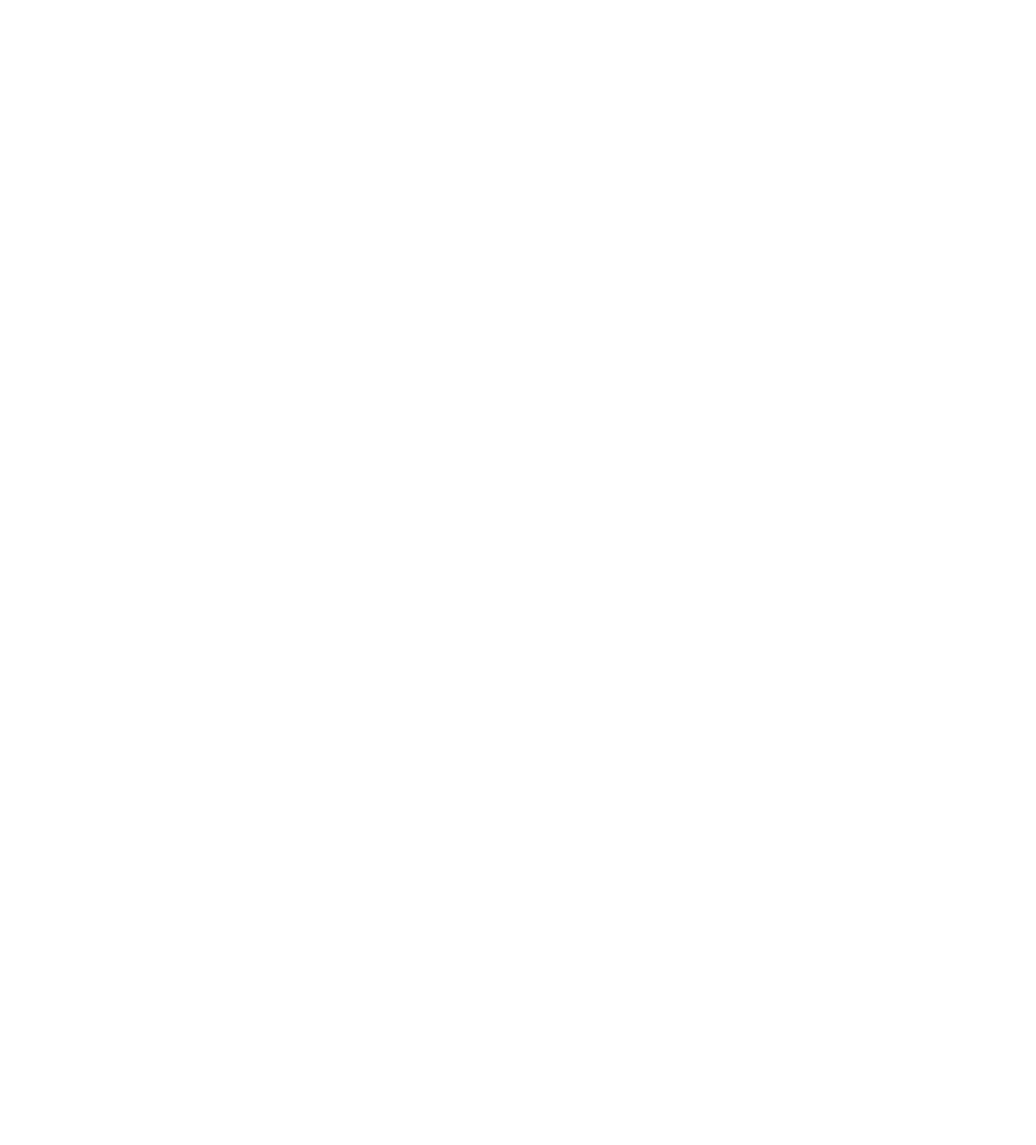
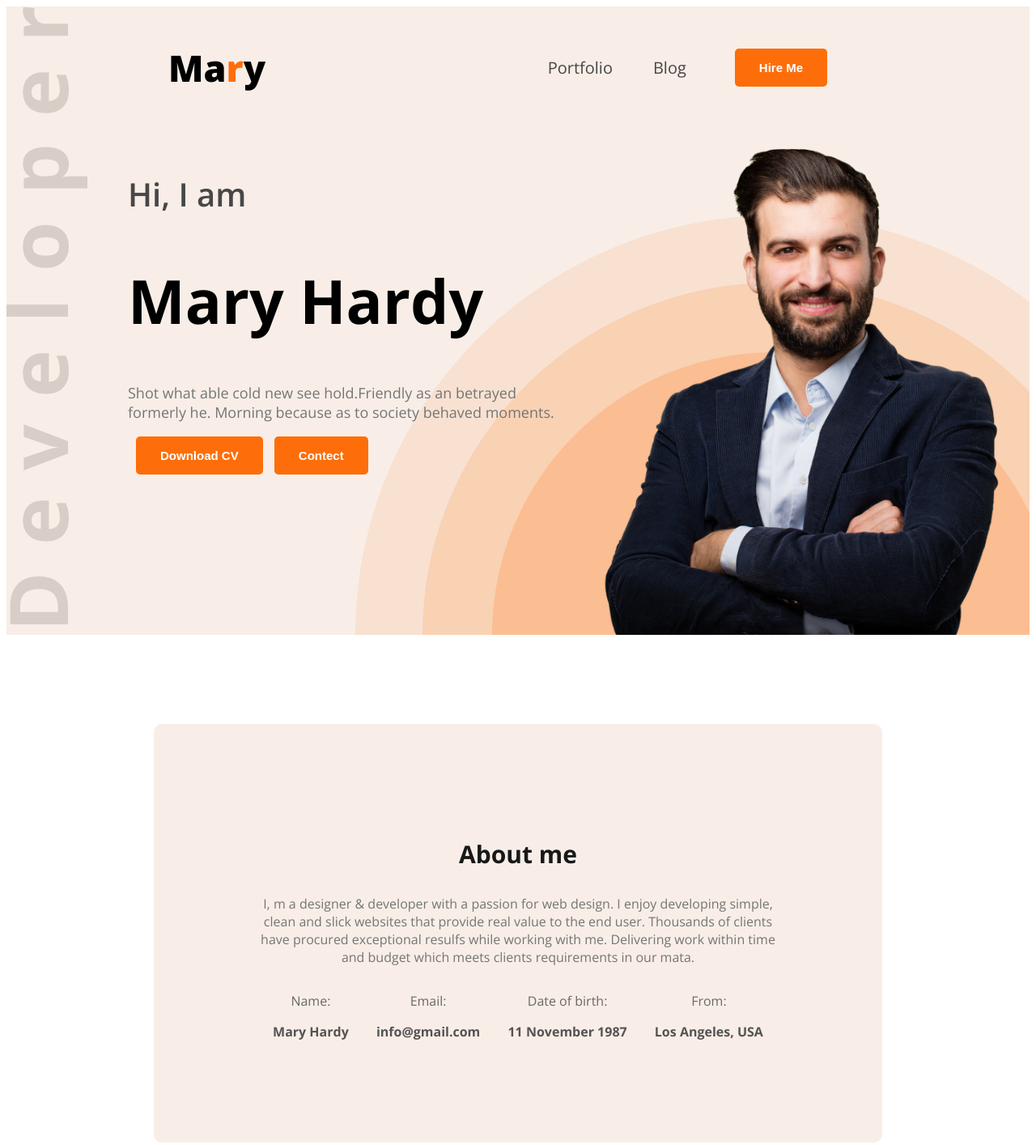
Before and after one commit to MARJUKA-TAHERA/web-developer-portfolio, a plain HTML site: page index.html in a window 1280 px wide. Shown: the whole page at 81% size. Before the commit the page ends 800 px from the top, so only its background shows below. Drawn offline with nearby package versions, Linux system fonts and the light colour scheme.

Commit message:
add tow section

```diff
--- a/index.html
+++ b/index.html
@@ -4,14 +4,63 @@
     <meta charset="UTF-8">
     <meta name="viewport" content="width=device-width, initial-scale=1.0">
     <title>Developer Portfolio</title>
+
+    <link rel="preconnect" href="https://fonts.googleapis.com">
+    <link rel="preconnect" href="https://fonts.gstatic.com" crossorigin>
+    <link href="https://fonts.googleapis.com/css2?family=Open+Sans:ital,wght@0,300..800;1,300..800&family=Work+Sans:ital,wght@0,100..900;1,100..900&display=swap" rel="stylesheet">
+
     <link rel="stylesheet" href="styles/style.css">
+
 </head>
-<body>
-    <header>
+<body class="open-sans-normal">
+    <header class="header second-bg">
+        <nav>
+            <h3 class="nav-title">Ma<span class="nav-primary" >r</span>y</h3>
+            <ul>
+                <li><a class="dark-2" href="">Portfolio</a></li>
+                <li><a class="dark-2" href="">Blog</a></li>
+                <li><a href=""><button class="btn-primary">Hire Me</button></a></li>
+            </ul>
+        </nav>
 
+        <div class="banner">
+            <div class="banner-content">
+                <h4 class="banner-greeting dark-2">Hi, I  am</h4>
+                <h1 class="banner-title">Mary Hardy</h1>
+                <p class="banner-discription">Shot what able cold new see hold.Friendly as an betrayed formerly he. Morning because as to society behaved moments.</p>
+                <button class="btn-primary">Download CV</button>
+                <button class="btn-primary">Contect</button>
+            </div>
+            <img class="banner-profile-pic" src="images/hardy.png" alt="">
+        </div>
     </header>
 
     <main>
+        <section class="about second-bg">
+
+            <h3 class="section-title">About me</h3>
+            <p class="section-discription">I, m a designer & developer with a passion for web design. I enjoy developing simple, clean and slick websites that provide real value to the end user. Thousands of clients have procured exceptional resulfs while working with me. Delivering work within time and budget which meets clients requirements in our mata.</p>
+
+            <div class="about-items">
+                <div class="about-item">
+                    <p class="item-title">Name:</p>
+                    <p class="item-discription">Mary Hardy </p>
+                </div>
+                <div class="about-item">
+                    <p class="item-title">Email:</p>
+                    <p class="item-discription">info@gmail.com</p>
+                </div>
+                <div class="about-item">
+                    <p class="item-title">Date of birth:</p>
+                    <p class="item-discription">11 November 1987</p>
+                </div>
+                <div class="about-item">
+                    <p class="item-title">From:</p>
+                    <p class="item-discription">Los Angeles, USA</p>
+                </div>
+            </div>
+        </section>
+
 
     </main>
 
--- a/styles/style.css
+++ b/styles/style.css
@@ -0,0 +1,117 @@
+
+.open-sans-normal {
+  font-family: "Open Sans", sans-serif;
+  font-optical-sizing: auto;
+  font-style: normal;
+  font-variation-settings:
+    "wdth" 100;
+}
+/* shared style */
+.second-bg{
+    background-color: rgb(248, 238, 231);
+}
+.nav-primary{
+    color:rgb(253, 110, 10);
+}
+.dark-2{
+    color: rgb(71, 71, 71);
+}
+.btn-primary{
+    font-weight: bold;
+    color: white;
+    padding: 15px 30px;
+    border-radius: 5px;
+    font-size: 15px;
+    background: rgb(253, 110, 10);
+    border: none;
+    margin-left: 10px;
+
+}
+.section-title{
+    font-size: 30px;
+    font-weight: bold;
+    color: rgb(24, 24, 24);
+}
+.section-discription{
+    font-size: 16px;
+    color: rgb(117, 117, 117);
+}
+/* nav styles */
+nav{
+    display: flex;
+    align-items: center;
+    justify-content: space-between;
+    margin: 0 200px;
+}
+.nav-title{
+    font-weight: 800;
+    font-size: 45px;
+}
+nav ul{
+    display: flex;
+    align-items: center;
+}
+nav ul li {
+    list-style: none;
+    margin-right: 50px;
+}
+nav li a {
+    text-decoration: none;
+    font-size: 20px;
+}
+/* header */
+.header{
+    background-image: url(../images/developer.png), url(../images/header_bg.png);
+    background-repeat: no-repeat;
+    background-position: top left, bottom right;
+}
+/* banner style */
+.banner{
+    display: flex;
+    justify-content: space-between;
+    margin: 0 30px 0 150px;
+}
+.banner-content{
+    width: 580px;
+}
+.banner-greeting{
+    font-size: 40px;
+    font-weight: 600;
+}
+.banner-title{
+    font-weight: bold;
+    font-size: 75px;
+}
+.banner-discription{
+color: rgb(117, 117, 117);
+font-size: 18px;
+font-weight: 400;
+
+}
+.banner-profile-pic{
+    width: 540px;
+}
+/* main styles */
+ main{
+    max-width: 900px;
+    margin: 0 auto
+
+}
+/* about style */
+.about{
+    padding: 110px 130px;
+    border-radius: 10px;
+    text-align: center;
+    margin-top: 110px;
+}
+.about-items{
+    display: flex;
+    justify-content: space-around;
+}
+.item-discription{
+   font-weight: bold;
+    color: rgb(85, 83, 83);
+}
+.item-title{
+    color: rgb(105, 104, 104);
+}
```
